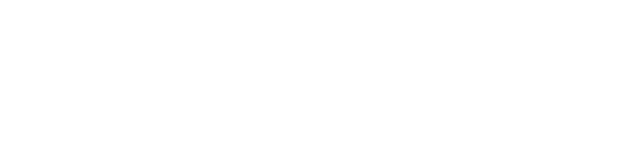
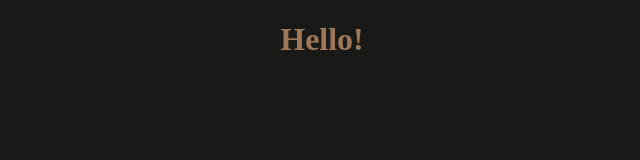
Before and after one commit to jasminemcmanus/javascript-project-phase-1, a plain HTML site: page index.html in a window 1280 px wide. Shown: the whole page, without its empty margins (318-958 px from the left). Drawn offline with Linux system fonts and the light colour scheme.

Commit message:
create style.css, link to index.html

```diff
--- a/index.html
+++ b/index.html
@@ -1,5 +1,12 @@
 <!DOCTYPE html>
 <html lang="en">
-  <head></head>
-  <body></body>
+  <head>
+    <title>My JavaScript App</title>
+    <link rel="stylesheet" href="style.css">
+  </head>
+  <body>
+    <header>
+        <h1>Hello!</h1>
+    </header>
+  </body>
 </html>
--- /dev/null
+++ b/style.css
@@ -0,0 +1,8 @@
+body {
+    background: #191917;
+}
+
+h1 {
+    color: #9c7859;
+    text-align: center;
+}
```
